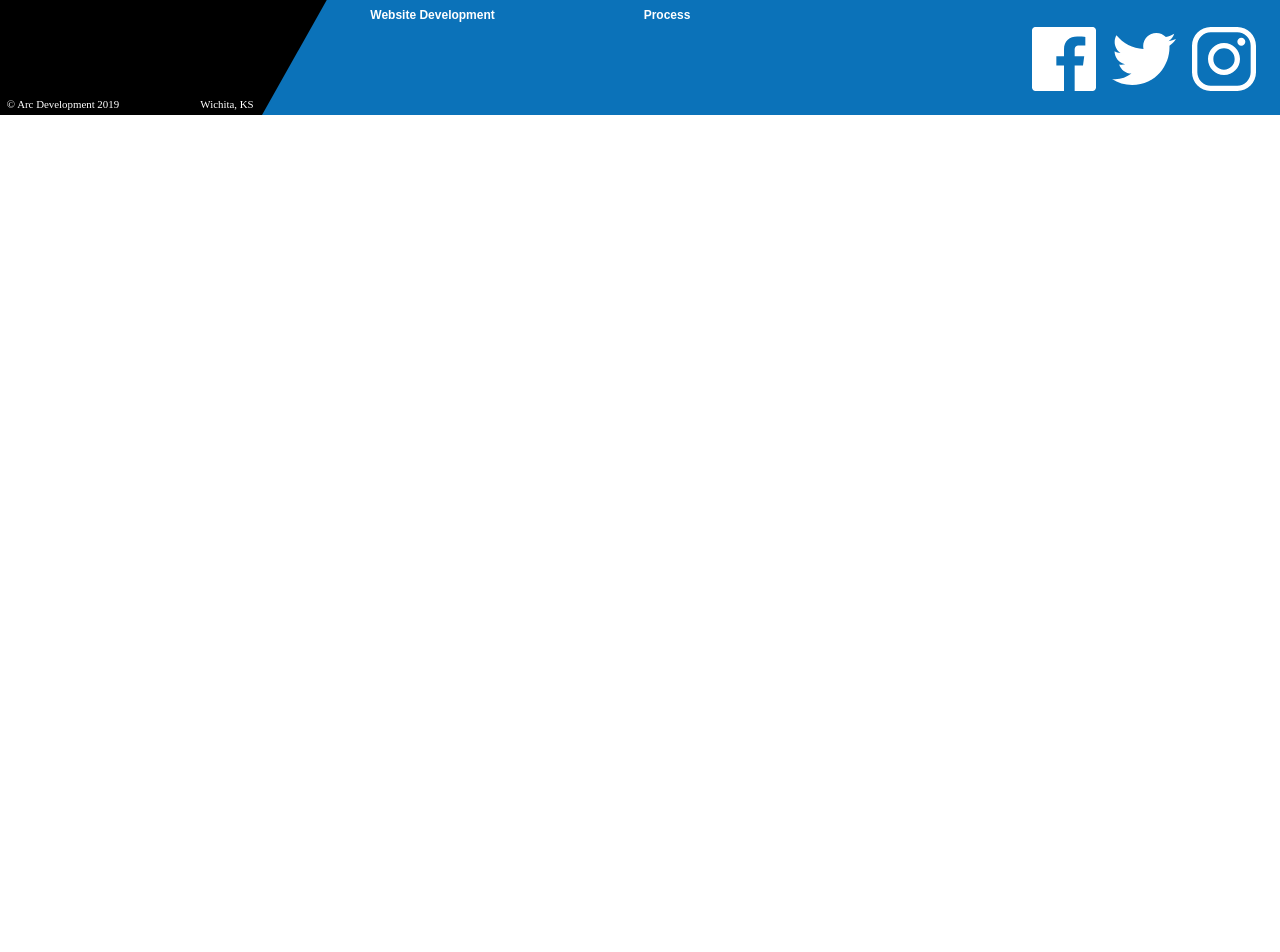
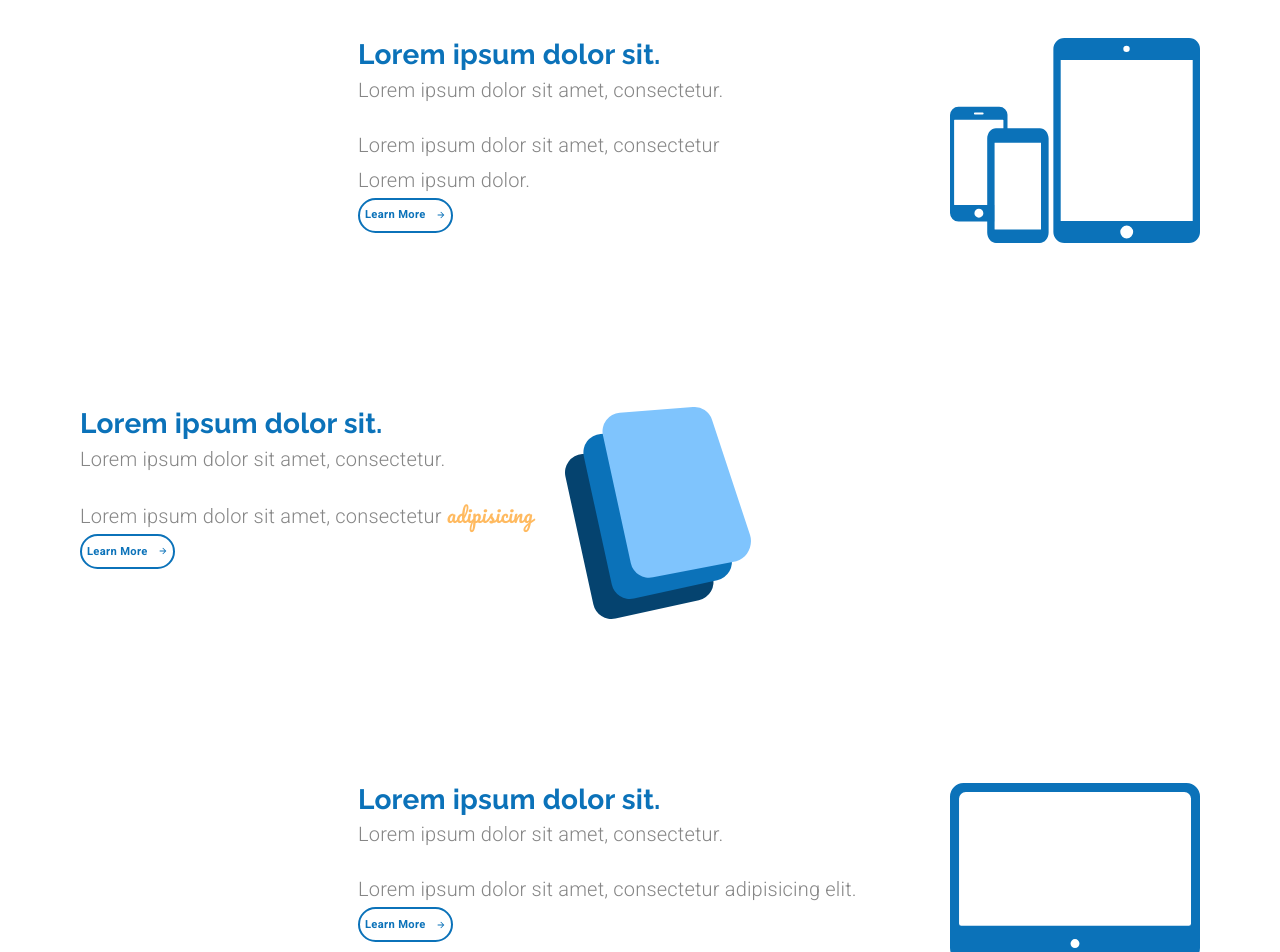
Before and after one commit to SimAndrew/materialui_reactjs_website, a React (Create React App) app: page /services in a window 1280 px wide. Shown: the part 260-1212 px from the top of the page. Before the commit the page ends 800 px from the top, so only its background shows below. Built offline with nearby package versions, Linux system fonts and the light colour scheme.

Commit message:
Create Services Page

```diff
--- a/src/components/App.js
+++ b/src/components/App.js
@@ -6,6 +6,7 @@ import theme from './ui/Theme';
 import Header from "./ui/Header";
 import Footer from "./ui/Footer";
 import LandingPage from "./LandingPage";
+import Services from "./Services";
 
 function App() {
     const [selectedIndex, setSelectedIndex] = useState(0);
@@ -19,7 +20,7 @@ function App() {
 
            <Switch>
                <Route exact path="/" render={(props) => <LandingPage {...props} setValue={setValue} setSelectedIndex={setSelectedIndex} />}/>
-               <Route exact path="/services" component={() => <div>Services</div>}/>
+               <Route exact path="/services" render={(props) => <Services {...props} setValue={setValue} setSelectedIndex={setSelectedIndex} />}/>
                <Route exact path="/customsoftware" component={() => <div>Custom Software</div>}/>
                <Route exact path="/mobileapps" component={() => <div>Mobile Apps</div>}/>
                <Route exact path="/websites" component={() => <div>Websites</div>}/>
@@ -38,3 +39,5 @@ function App() {
 }
 
 export default App;
+
+//81 lesson
--- /dev/null
+++ b/src/components/Services.js
@@ -0,0 +1,128 @@
+import React from "react";
+import {Link}  from "react-router-dom";
+import {makeStyles, useTheme} from "@material-ui/core/styles";
+import Grid from "@material-ui/core/Grid";
+import Typography from "@material-ui/core/Typography";
+import Button from "@material-ui/core/Button";
+import useMediaQuery from "@material-ui/core/useMediaQuery";
+
+import ButtonArrow from "./ui/ButtonArrow";
+import customSoftwareIcon from "../assets/Custom Software Icon.svg";
+import mobileAppsIcon from "../assets/mobileIcon.svg";
+import websitesIcon from "../assets/websiteIcon.svg";
+
+const useStyles = makeStyles(theme => ({
+    specialText: {
+        fontFamily: "Pacifico",
+        color: theme.palette.common.orange
+    },
+    subtitle: {
+        marginBottom: "1em"
+    },
+    icon: {
+        marginLeft: "2em",
+        [theme.breakpoints.down("xs")]: {
+            marginLeft: 0
+        }
+    },
+    serviceContainer: {
+        marginTop: "10em",
+        [theme.breakpoints.down("xs")]: {
+            padding: 25
+        }
+    },
+    learnButton: {
+        ...theme.typography.learnButton,
+        fontSize: "0.7rem",
+        height: 35,
+        padding: 5,
+        [theme.breakpoints.down("sm")]: {
+            marginBottom: "2em"
+        }
+    }
+}))
+
+export default function Services(props) {
+    const classes = useStyles()
+    const theme = useTheme()
+    const matchesSM = useMediaQuery(theme.breakpoints.down("sm"))
+
+    return(
+        <Grid container direction="column">
+
+            <Grid item style={{marginLeft: matchesSM ? 0 : "5em", marginTop: matchesSM ? "1em" : "2em"}}>
+                <Typography align={matchesSM ? "center" : undefined} variant="h2" gutterBottom>Services</Typography>
+            </Grid>
+
+            <Grid item> {/*-----IOS/Android Block-----*/}
+                <Grid container direction="row" justify={matchesSM ? "center" : "flex-end"} className={classes.serviceContainer} style={{marginTop: matchesSM ? "1em" : "5em"}}>
+                    <Grid item style={{textAlign: matchesSM ? "center" : undefined, width: matchesSM ? undefined : "35em"}}>
+                        <Typography variant="h4">
+                            Lorem ipsum dolor sit.
+                        </Typography>
+                        <Typography variant="subtitle1" className={classes.subtitle}>
+                            Lorem ipsum dolor sit amet, consectetur.
+                        </Typography>
+                        <Typography variant="subtitle1">
+                            Lorem ipsum dolor sit amet, consectetur{matchesSM ? null : <br />}Lorem ipsum dolor.
+                        </Typography>
+                        <Button component={Link} to="/mobileapps" variant="outlined" className={classes.learnButton} onClick={() => {props.setValue(1); props.setSelectedIndex(2)}}>
+                            <span style={{marginRight: 10}}>Learn More</span>
+                            <ButtonArrow width={10} height={10} fill={theme.palette.common.blue} />
+                        </Button>
+                    </Grid>
+                    <Grid item style={{marginRight: matchesSM ? 0 : "5em"}}>
+                        <img className={classes.icon} alt="mobile phone icon" src={mobileAppsIcon} width="250em" />
+                    </Grid>
+                </Grid>
+            </Grid>
+
+            <Grid item>{/*-----Custom Software Block-----*/}
+                <Grid container direction="row" justify={matchesSM ? "center" : undefined} className={classes.serviceContainer}>
+                    <Grid item style={{marginLeft: matchesSM ? 0 : "5em", textAlign: matchesSM ? "center" : undefined}}>
+                        <Typography variant="h4">
+                            Lorem ipsum dolor sit.
+                        </Typography>
+                        <Typography variant="subtitle1" className={classes.subtitle}>
+                            Lorem ipsum dolor sit amet, consectetur.
+                        </Typography>
+                        <Typography variant="subtitle1">
+                            Lorem ipsum dolor sit amet, consectetur <span className={classes.specialText}>adipisicing</span>
+                        </Typography>
+                        <Button component={Link} to="/customsoftware" variant="outlined" className={classes.learnButton} onClick={() => {props.setValue(1); props.setSelectedIndex(1)}}>
+                            <span style={{marginRight: 10}}>Learn More</span>
+                            <ButtonArrow width={10} height={10} fill={theme.palette.common.blue} />
+                        </Button>
+                    </Grid>
+                    <Grid item>
+                        <img className={classes.icon} alt="custom software icon" src={customSoftwareIcon} />
+                    </Grid>
+                </Grid>
+            </Grid>
+
+            <Grid item> {/*-----Websites Block-----*/}
+                <Grid container direction="row" justify={matchesSM ? "center" : "flex-end"} className={classes.serviceContainer} style={{marginBottom: "10em"}}>
+                    <Grid item style={{textAlign: matchesSM ? "center" : undefined, width: matchesSM ? undefined : "35em"}}>
+                        <Typography variant="h4">
+                            Lorem ipsum dolor sit.
+                        </Typography>
+                        <Typography variant="subtitle1" className={classes.subtitle}>
+                            Lorem ipsum dolor sit amet, consectetur.
+                        </Typography>
+                        <Typography variant="subtitle1">
+                            Lorem ipsum dolor sit amet, consectetur adipisicing elit.
+                        </Typography>
+                        <Button component={Link} to="/websites" variant="outlined" className={classes.learnButton} onClick={() => {props.setValue(1); props.setSelectedIndex(3)}}>
+                            <span style={{marginRight: 10}}>Learn More</span>
+                            <ButtonArrow width={10} height={10} fill={theme.palette.common.blue} />
+                        </Button>
+                    </Grid>
+                    <Grid item style={{marginRight: matchesSM ? 0 : "5em"}}>
+                        <img className={classes.icon} alt="website icon" src={websitesIcon} width="250em" />
+                    </Grid>
+                </Grid>
+            </Grid>
+
+        </Grid>
+    )
+}
```
Also changed, not shown: src/assets/logo.svg.
